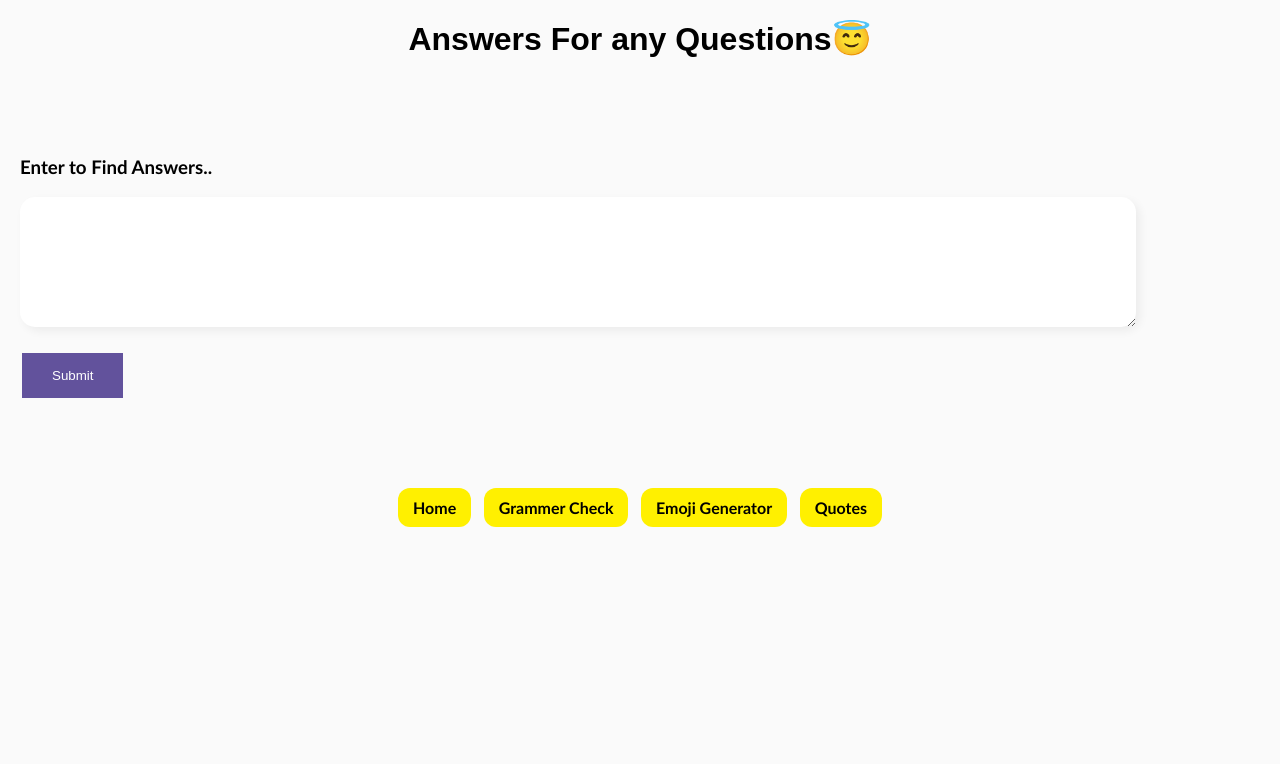
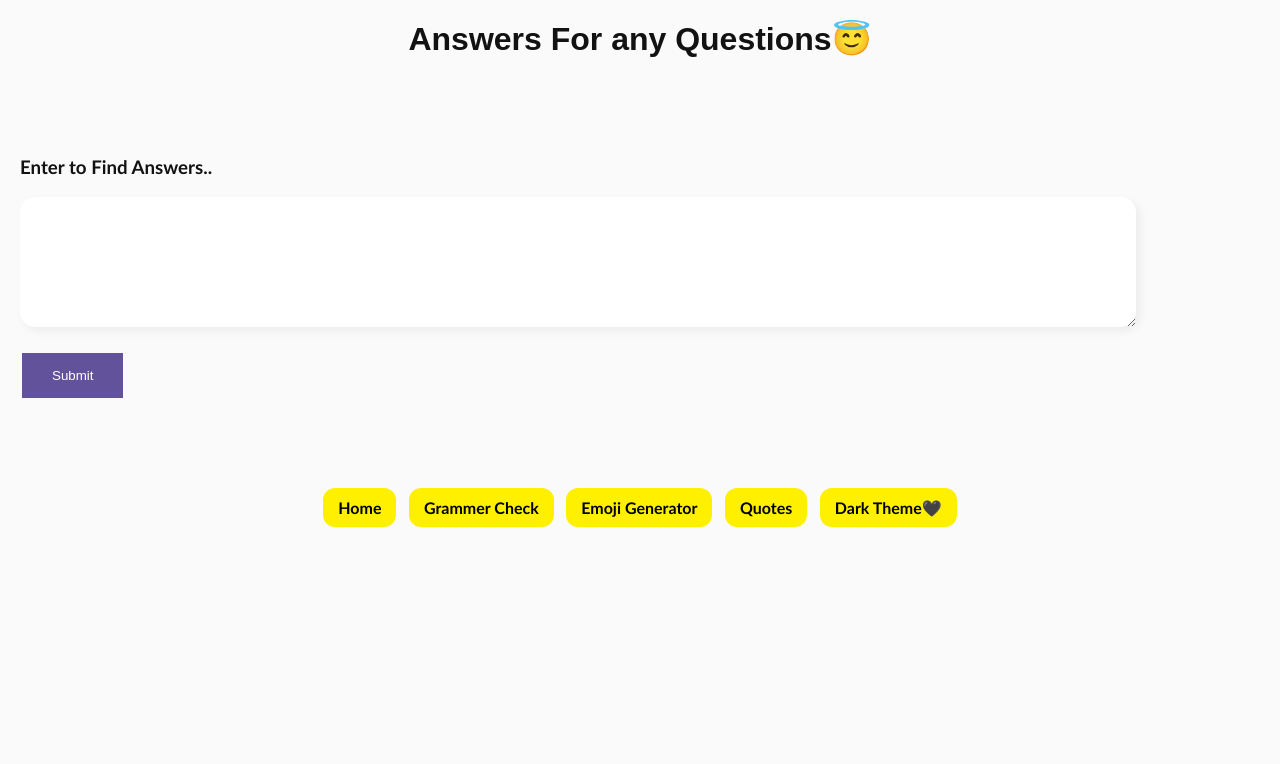
Before and after one commit to Mukesh23012000/Den, a Django app: template templates/quest.html in a window 1280 px wide. Shown: the top 764 px of the page. Run offline with Django 4.2, Linux system fonts and the light colour scheme; the template is opened without the code that fills it, so the values that code supplies are empty; some web fonts are replaced.

Commit message:
Update quest.html

```diff
--- a/templates/quest.html
+++ b/templates/quest.html
@@ -4,6 +4,21 @@
 		<link rel="stylesheet" href="https://fonts.googleapis.com/css?family=Sofia">
 		{% load static %}
 		<style>
+			{% if dark %}
+            			body{
+                			background-color:#121212;
+					color: #fafafa;
+           			    }
+				textarea{
+					background-color:#F5F5DC;
+			        }
+            		{% endif %}
+            		{% if not dark %}
+            			body{
+                			background-color: #fafafa;
+					        color: #121212;
+            				}
+            		{% endif %}
 			h2{
 			font-family:"Sofia", sans-serif;
 			}
@@ -98,6 +113,12 @@
 	<a class="button-32" role="button" href = 'GC'>Grammer Check</a>
 	<a class="button-32" role="button" href = 'emoji'>Emoji Generator</a>
 	<a class="button-32" role="button" href = 'quote'>Quotes</a>
+	{% if dark %}
+        <a class="button-32" role="button" href= {% url 'black' %}>Lite Theme🤍</a>
+        {% endif %}
+        {% if not dark %}
+        <a class="button-32" role="button" href= {% url 'white' %}>Dark Theme🖤</a>
+        {% endif %}
 	<script type="text/javascript">
 		var a = "{{ct}}";
 		document.getElementById("my").defaultValue = a;
```
